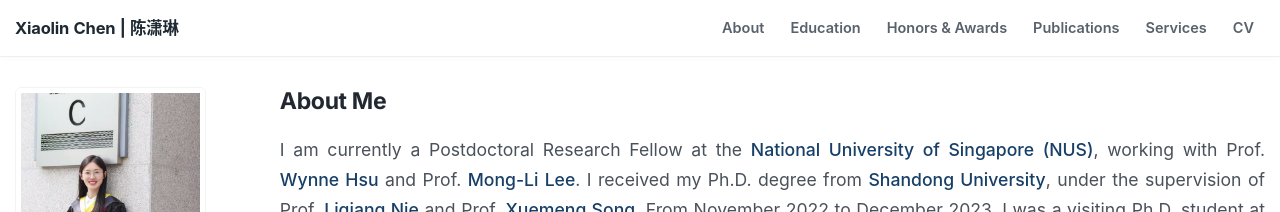
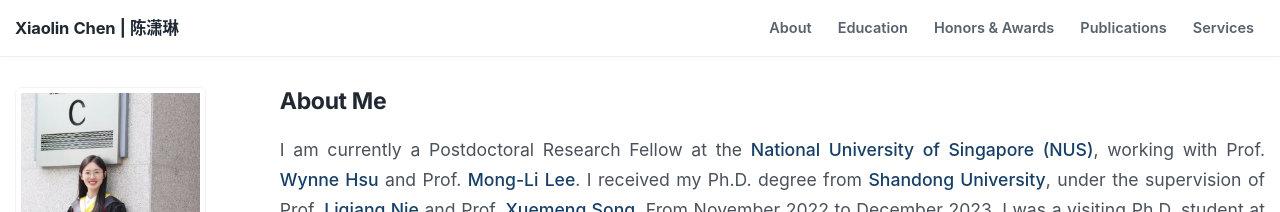
Before and after one commit to XiaolinChen-XL/XiaolinChen-XL.github.io, a Jekyll site: the page built from _pages/about.md, in a window 1280 px wide. Shown: the top 212 px of the page. Built offline with Jekyll 4.4.1, drawn with Linux system fonts in a browser that asks for light colours; some web fonts are replaced.

Commit message:
Keep a single CV navigation link

```diff
--- a/_includes/masthead.html
+++ b/_includes/masthead.html
@@ -13,7 +13,6 @@
           <a href="{{ base_path }}/publications/" class="{% if page.url == '/publications/' %}active-tab{% endif %}">Publications</a>
           <a href="{{ base_path }}/services/" class="{% if page.url == '/services/' %}active-tab{% endif %}">Services</a>
         </div>
-        <a href="{{ base_path }}/cv/" class="hk-desktop-cv">CV</a>
       </nav>
     </div>
   </div>
```
